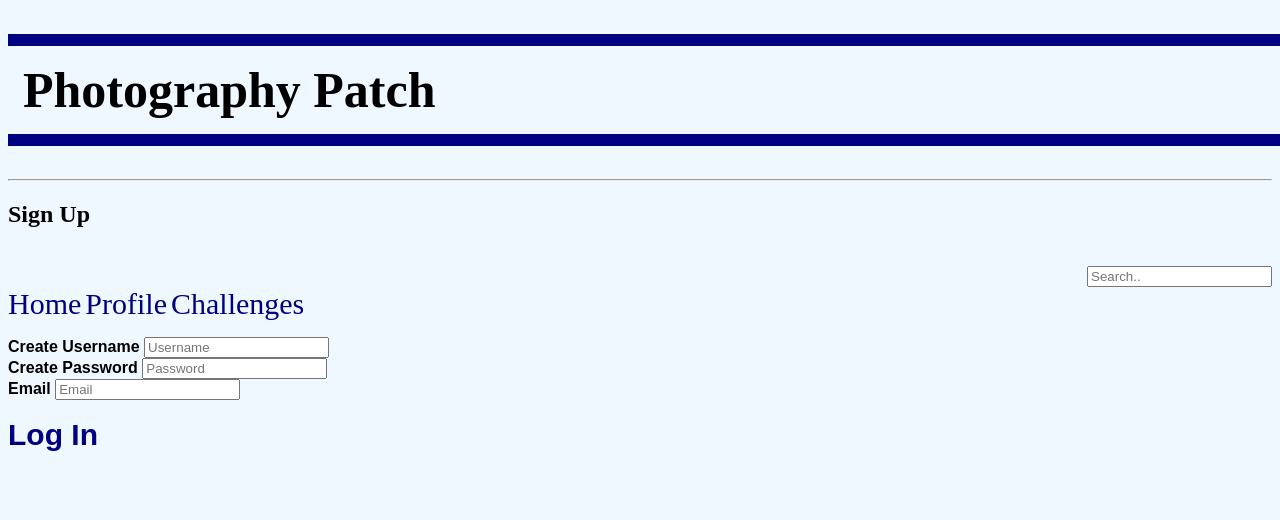
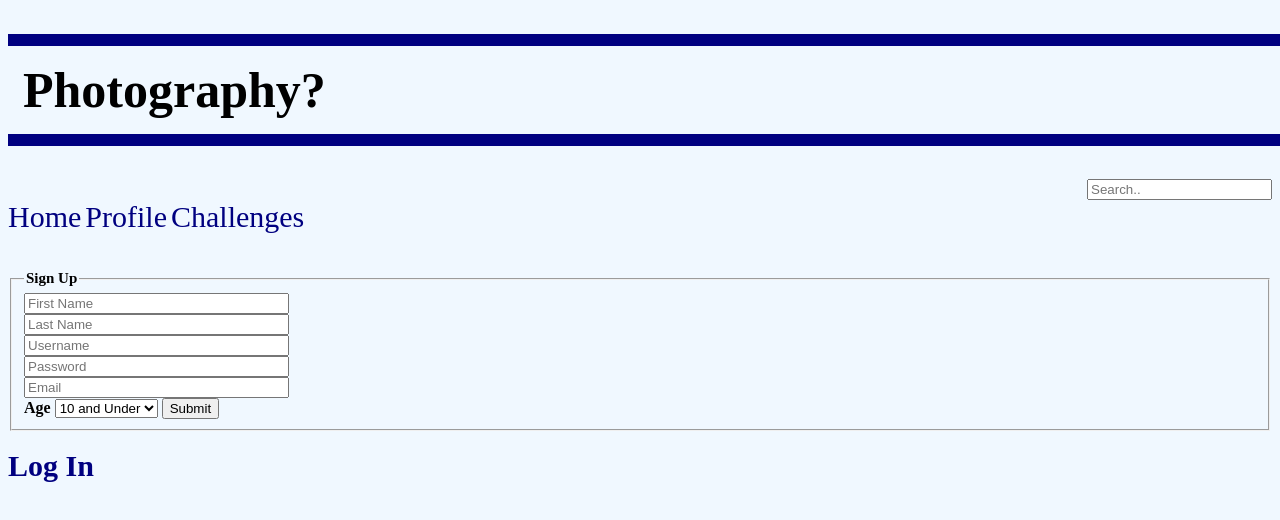
Before and after one commit to bdunchus/Website, a plain HTML site: page Scripts/Sign Up.html in a window 1280 px wide. Shown: the top 520 px of the page. Drawn offline with Linux system fonts and the light colour scheme.

Commit message:
Web form

```diff
--- a/Css/Homepage.css
+++ b/Css/Homepage.css
@@ -12,6 +12,7 @@
 
     body {background-color: aliceblue}
 
+    legend {font-size:15px}
 
     .loginfo {text-align: right}
     .loginfo a {font-size: 15px}
--- a/Scripts/Sign Up.html
+++ b/Scripts/Sign Up.html
@@ -11,10 +11,7 @@ Sign%20up.html</title>
 <link rel="stylesheet" type="text/css" href="../Css/Homepage.css">
 </head>
 
-<h1>Photography Patch</h1>
-<hr>
-<h2>Sign Up</h2>
-    <br>
+<h1>Photography?</h1>
 
         <nav class="loginfo">
         <input type="text" placeholder="Search..">
@@ -29,22 +26,56 @@ Sign%20up.html</title>
     <b>
         <br>
 
-    <p>
-                Create Username
-        <input type="text" placeholder="Username">
 
-        <br>
-                Create Password
-        <input type="text" placeholder="Password">
-        <br>
-                Email
-        <input type="text" placeholder="Email">
         <br>
         <br>
 
-        <a href="Log%20In.html">Log In</a>
+    <fieldset>
+    <legend>
+        Sign Up
+    </legend>
+    <form>
+        <input name="firstname" type="text" placeholder="First Name" size="30">
+        <br>
+        <input name="lastname" type="text" placeholder="Last Name" size="30">
+        <br>
+        <input name="Username" type="text" placeholder="Username" size="30">
+        <br>
+        <input name="Password" type="text" placeholder="Password" size="30">
+        <br>
+        <input name="Email" type="text" placeholder="Email" size="30">
         <br>
 
-    </p>
+
+       Age <select name="Age"   type="text">
+            <option value="10 and Under">10 and Under
+            </option>
+            <option value="11-17">11-18
+            </option>
+            <option value="18-25">18-25
+            </option>
+            <option value="26-35">26-35
+            </option>
+            <option value="36-45">36-45
+            </option>
+            <option value="46-55">46-55
+            </option>
+            <option value="55 and Up">55 and Up
+            </option>
+        </select>
+
+        <button type="button" onclick="alert"> Submit
+
+        </button>
+
+    </form>
+    </fieldset>
+        <br>
+
+    <a href="Log%20In.html">Log In</a>
+        <br>
+
+
+
 
     </b>
```
Also changed, not shown: Scripts/Challenges.html (+1 -1 lines), Scripts/Closed Challenges.html (+1 -1 lines), Scripts/Discover.html (+1 -1 lines), Scripts/Featured.html (+1 -1 lines), Scripts/Followers.html (+1 -1 lines), Scripts/Following.html (+1 -1 lines), Scripts/Log In.html (+15 -12 lines), Scripts/Mentorship.html (+1 -1 lines), Scripts/Open Challenges.html (+1 -1 lines), Scripts/Profile.html (+1 -1 lines), Scripts/Trending.html (+1 -1 lines), Scripts/Voting.html (+1 -1 lines), index.html (+3 -2 lines).
